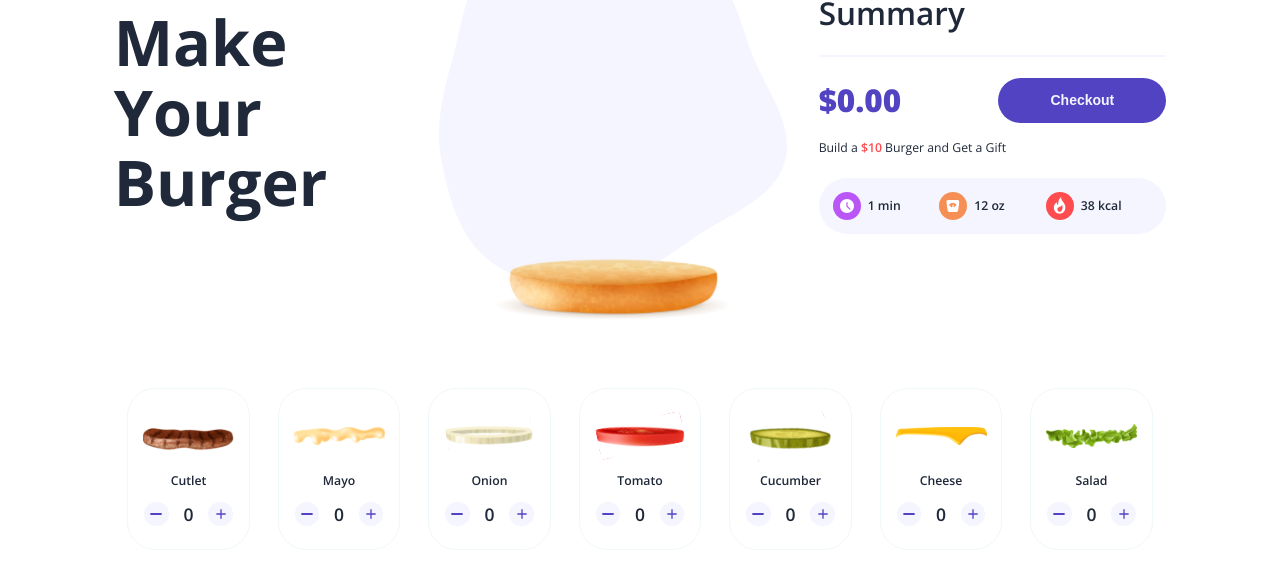
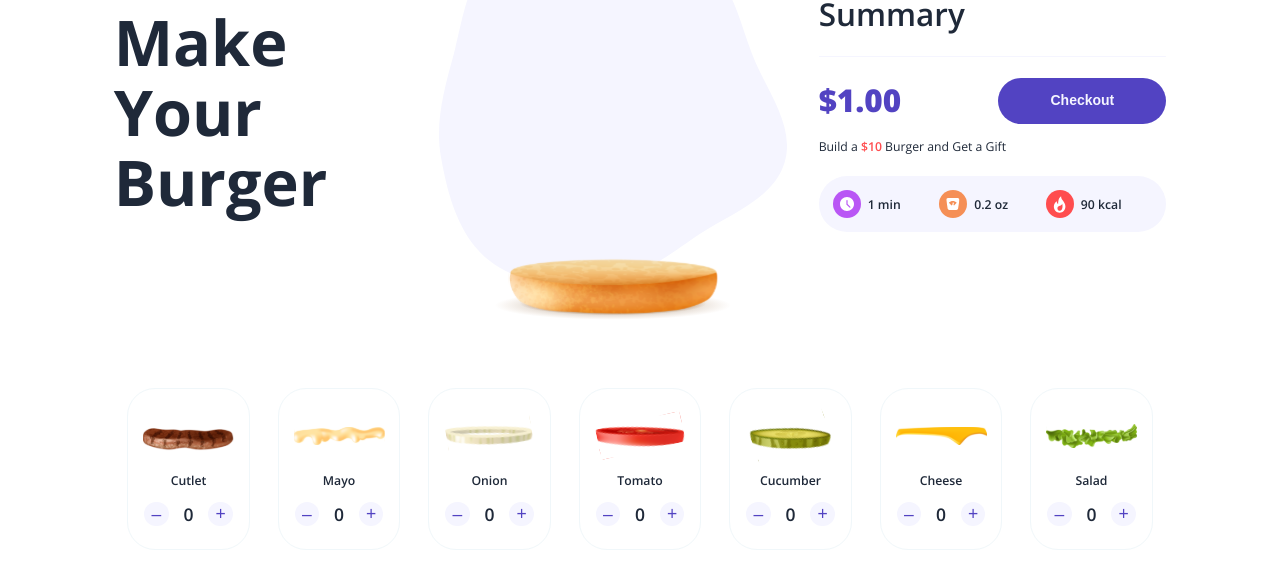
Before and after one commit to wcodersv/BurgerMake-React-TS, a React (Create React App) app: page /make-burger in a window 1280 px wide. Shown: the part 206-782 px from the top of the page. Built offline with nearby package versions, Linux system fonts and the light colour scheme.

Commit message:
implemented logic for calculating calories, weight, time and price

```diff
--- a/src/components/ButtonAddDelete/ButtonAddDelete.module.scss
+++ b/src/components/ButtonAddDelete/ButtonAddDelete.module.scss
@@ -10,13 +10,18 @@
     width: 1.75rem;
     height: 1.75rem;
 
+    font-size: var(--fs-20);
+    color: var(--clr-primary);
+
     &:hover {
         cursor: pointer;
+        background-color: var(--clr-primary);
+        color: var(--clr-titan-white);
     }
 
-    span {
-        font-size: (--fs-16);
-        flex-shrink: 0;
-        color: var(--clr-primary);
+    &:disabled{
+        background-color: var(--clr-titan-white);
+        color:  var(--clr-primary);
     }
+
 }
--- a/src/components/ButtonAddDelete/ButtonAddDelete.tsx
+++ b/src/components/ButtonAddDelete/ButtonAddDelete.tsx
@@ -3,17 +3,19 @@ import React from 'react';
 import styles from './ButtonAddDelete.module.scss';
 
 interface ButtonProps {
-    imgSrc: string,
+    content: string,
+    disabled?: boolean,
     onClick: () => void,
 }
 
-export const ButtonAddDelete = ({ imgSrc, onClick }: ButtonProps) => {
+export const ButtonAddDelete = ({ content, disabled, onClick }: ButtonProps) => {
     return (
         <button
             className={styles.body}
             onClick={onClick}
+            disabled={disabled}
         >
-            <img src={imgSrc} alt=" " />
+            {content}
         </button>
     )
 }
--- a/src/components/Ingredient/Ingredient.tsx
+++ b/src/components/Ingredient/Ingredient.tsx
@@ -1,5 +1,5 @@
 // Ingredient.tsx
-import React, { useState } from 'react';
+import React from 'react';
 import styles from './Ingredient.module.scss';
 import ButtonAddDelete from '../ButtonAddDelete';
 
@@ -12,6 +12,8 @@ interface IngredientProps {
 }
 
 export const Ingredient = ({ name, imgSrc, onAddIngredient, onDeleteIngredient, quantity }: IngredientProps) => {
+  const isDisabled = quantity === 0;
+
   return (
     <div className={styles.container}>
       <div className={styles.container_ingredient}>
@@ -25,9 +27,16 @@ export const Ingredient = ({ name, imgSrc, onAddIngredient, onDeleteIngredient,
       <p className={styles.container_description}>{name}</p>
 
       <div className={styles.container_actions}>
-        <ButtonAddDelete imgSrc='/assets/svg/icon-minus.svg' onClick={onDeleteIngredient} />
+        <ButtonAddDelete
+          onClick={onDeleteIngredient}
+          content='–'
+          disabled={isDisabled}
+        />
         <span className={styles.container_actions__quantity}>{quantity}</span>
-        <ButtonAddDelete imgSrc='/assets/svg/icon-plus.svg' onClick={onAddIngredient} />
+        <ButtonAddDelete
+          onClick={onAddIngredient}
+          content='+'
+        />
       </div>
     </div>
   );
--- a/src/components/Summary/Summary.module.scss
+++ b/src/components/Summary/Summary.module.scss
@@ -15,7 +15,7 @@
     &_total {
         display: flex;
         flex-direction: column;
-        gap: 16px;
+        gap: 1rem;
         font-style: normal;
 
         &_container {
@@ -116,8 +116,8 @@
 
 .line {
     display: block;
-    height: 2px;
+    height: 0.125rem;
     width: 100%;
-    border-radius: 99px;
+    border-radius: 6.1875rem;
     background: var(--clr-titan-white);
 }
--- a/src/components/Summary/Summary.tsx
+++ b/src/components/Summary/Summary.tsx
@@ -1,14 +1,20 @@
 import React from 'react';
 import styles from './Summary.module.scss';
 
+interface summaryProps {
+    time: number,
+    weight: number,
+    kcal: number,
+    price: number,
+}
 
-export const Summary = () => {
+export const Summary = ({ time, weight, kcal, price }: summaryProps) => {
 
     const detailsFood = [
         {
             'name': 'time',
             'src': '/assets/svg/summary-clock.svg',
-            'content': '1 min',
+            'content': `${time} min`,
             'color': 'var(--clr-heliotrope)',
             'img': {
                 'width': '1rem',
@@ -18,7 +24,7 @@ export const Summary = () => {
         {
             'name': 'weight',
             'src': '/assets/svg/summary-scale.svg',
-            'content': '12 oz',
+            'content': `${weight.toFixed(1)} oz`,
             'color': 'var( --clr-tan-hide)',
             'img': {
                 'width': '1rem',
@@ -28,7 +34,7 @@ export const Summary = () => {
         {
             'name': 'kcal',
             'src': '/assets/svg/summary-fire.svg',
-            'content': '38 kcal',
+            'content': `${kcal} kcal`,
             'color': 'var(--clr-danger)',
             'img': {
                 'width': '1.375rem',
@@ -44,7 +50,7 @@ export const Summary = () => {
 
             <div className={styles.summary_total}>
                 <div className={styles.summary_total_container}>
-                    <p className={styles.summary_total_container__price}>$0.00</p>
+                    <p className={styles.summary_total_container__price}>{`$${price.toFixed(2)}`}</p>
                     <button className={styles.summary_total_container__button}>Checkout</button>
                 </div>
                 <p
--- a/src/data/BurgerIngredients.json
+++ b/src/data/BurgerIngredients.json
@@ -4,7 +4,7 @@
       "kcal": 90,
       "oz": 0.2,
       "price": 1,
-      "min": 3,
+      "time": 1,
       "img": "/assets/burger/bun_bottom_show.svg",
       "width": 6,
       "auto": true
@@ -14,7 +14,7 @@
       "kcal": 120,
       "oz": 0.2,
       "price": 1,
-      "min": 3,
+      "time": 3,
       "img": "/assets/burger/bun_top.svg",
       "width": 0,
       "auto": true
@@ -24,7 +24,7 @@
       "kcal": 249,
       "oz": 0.2,
       "price": 4.3,
-      "min": 3,
+      "time": 3,
       "img": "/assets/burger/cutlet.svg",
       "width": 3
    },
@@ -33,7 +33,7 @@
       "kcal": 120,
       "oz": 0.1,
       "price": 1.4,
-      "min": 0.5,
+      "time": 1,
       "img": "/assets/burger/mayo.svg",
       "width": 1
    },
@@ -42,7 +42,7 @@
       "kcal": 50,
       "oz": 0.1,
       "price": 1.1,
-      "min": 0.3,
+      "time": 1,
       "img": "/assets/burger/onion.svg",
       "img_group": "img/data/onion_group.png",
       "width": 3
@@ -52,7 +52,7 @@
       "kcal": 60,
       "oz": 0.2,
       "price": 1,
-      "min": 0.5,
+      "time": 1,
       "img": "/assets/burger/tomatoe.svg",
       "img_group": "img/data/tomato_group.png",
       "width": 4
@@ -62,7 +62,7 @@
       "kcal": 70,
       "oz": 0.2,
       "price": 1,
-      "min": 1,
+      "time": 1,
       "img": "/assets/burger/cucumber.svg",
       "img_group": "img/data/cucumber_group.png",
       "width": 2.5
@@ -72,7 +72,7 @@
       "kcal": 90,
       "oz": 0.2,
       "price": 1,
-      "min": 0.4,
+      "time": 1,
       "img": "/assets/burger/cheese.svg",
       "width": 2.5
    },
@@ -81,7 +81,7 @@
       "kcal": 40,
       "oz": 0.2,
       "price": 1,
-      "min": 1.2,
+      "time": 1,
       "img": "/assets/burger/salad.svg",
       "width": 3
    },
@@ -90,7 +90,7 @@
       "kcal": 120,
       "oz": 0.2,
       "price": 1,
-      "min": 1,
+      "time": 1,
       "img": "/assets/burger/bun_middle.svg",
       "width": 4
    }
--- a/src/pages/MakeBurgerPage/MakeBurgerPage.tsx
+++ b/src/pages/MakeBurgerPage/MakeBurgerPage.tsx
@@ -1,5 +1,5 @@
 // MakeBurger.tsx
-import React, { useEffect, useState } from 'react';
+import React, { useState } from 'react';
 import styles from './MakeBurgerPage.module.scss';
 import Summary from '../../components/Summary';
 import Ingredient from '../../components/Ingredient';
@@ -7,18 +7,36 @@ import ingredientsData from '../../data/BurgerIngredients.json';
 
 export const MakeBurgerPage = () => {
     interface Ingredient {
-        name: string;
-        img: string;
+        name: string,
+        kcal: number,
+        oz: number,
+        price: number,
+        time: number,
+        img: string,
     }
 
-    const [burger, setBurger] = useState<Ingredient[]>([ingredientsData[0]]);
+    const initialIngredient = ingredientsData[0];
+    const [burger, setBurger] = useState<Ingredient[]>([initialIngredient]);
+    const [time, setTime] = useState<number>(initialIngredient.time);
+    const [weight, setWeight] = useState<number>(initialIngredient.oz);
+    const [kcal, setKcal] = useState<number>(initialIngredient.kcal);
+    const [price, setPrice] = useState<number>(initialIngredient.price);
+
+
     const ingredientsDataFilter = ingredientsData.filter(
         (ingredient) => ingredient.name !== 'Bun-top' && ingredient.name !== 'Bun-bottom'
     );
 
+    const updateStats = (ingredient: Ingredient, operation: 'add' | 'remove') => {
+        setTime((prev) => operation === 'add' ? prev + ingredient.time : Math.max(initialIngredient.time, prev - ingredient.time));
+        setWeight((prev) => operation === 'add' ? prev + ingredient.oz : Math.max(initialIngredient.oz, prev - ingredient.oz));
+        setKcal((prev) => operation === 'add' ? prev + ingredient.kcal : Math.max(initialIngredient.kcal, prev - ingredient.kcal));
+        setPrice((prev) => operation === 'add' ? prev + ingredient.price : Math.max(initialIngredient.price, prev - ingredient.price));
+    };
 
     const addIngredient = (ingredient: Ingredient) => {
         setBurger((prevBurger) => [...prevBurger, ingredient]);
+        updateStats(ingredient, 'add');
     };
 
     const removeIngredient = (ingredient: Ingredient) => {
@@ -31,6 +49,8 @@ export const MakeBurgerPage = () => {
             }
             return prevBurger;
         });
+
+        updateStats(ingredient, 'remove');
     };
 
 
@@ -48,14 +68,19 @@ export const MakeBurgerPage = () => {
                                     key={`${ingredient.name}-${index}`}
                                     className={styles.main_burger__scene__element}
                                     src={ingredient.img}
-                                    alt="Bun-bottom"
+                                    alt={`${ingredient.name}`}
                                 />
                             ))}
                         </div>
 
                     </div>
                     <div className={styles.main_summary}>
-                        <Summary />
+                        <Summary
+                            time={time}
+                            weight={weight}
+                            kcal={kcal}
+                            price={price}
+                        />
                     </div>
                 </div>
 
```
